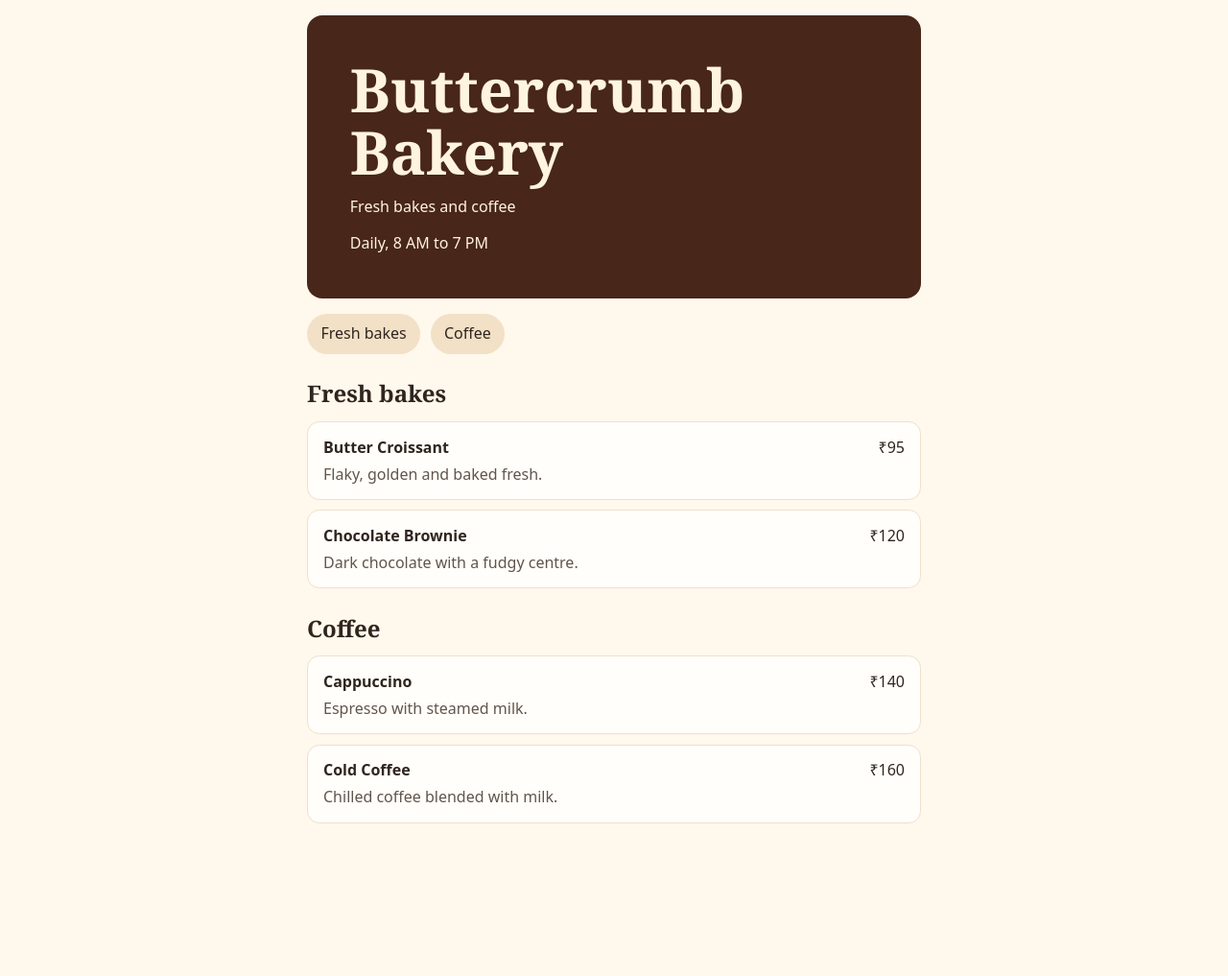
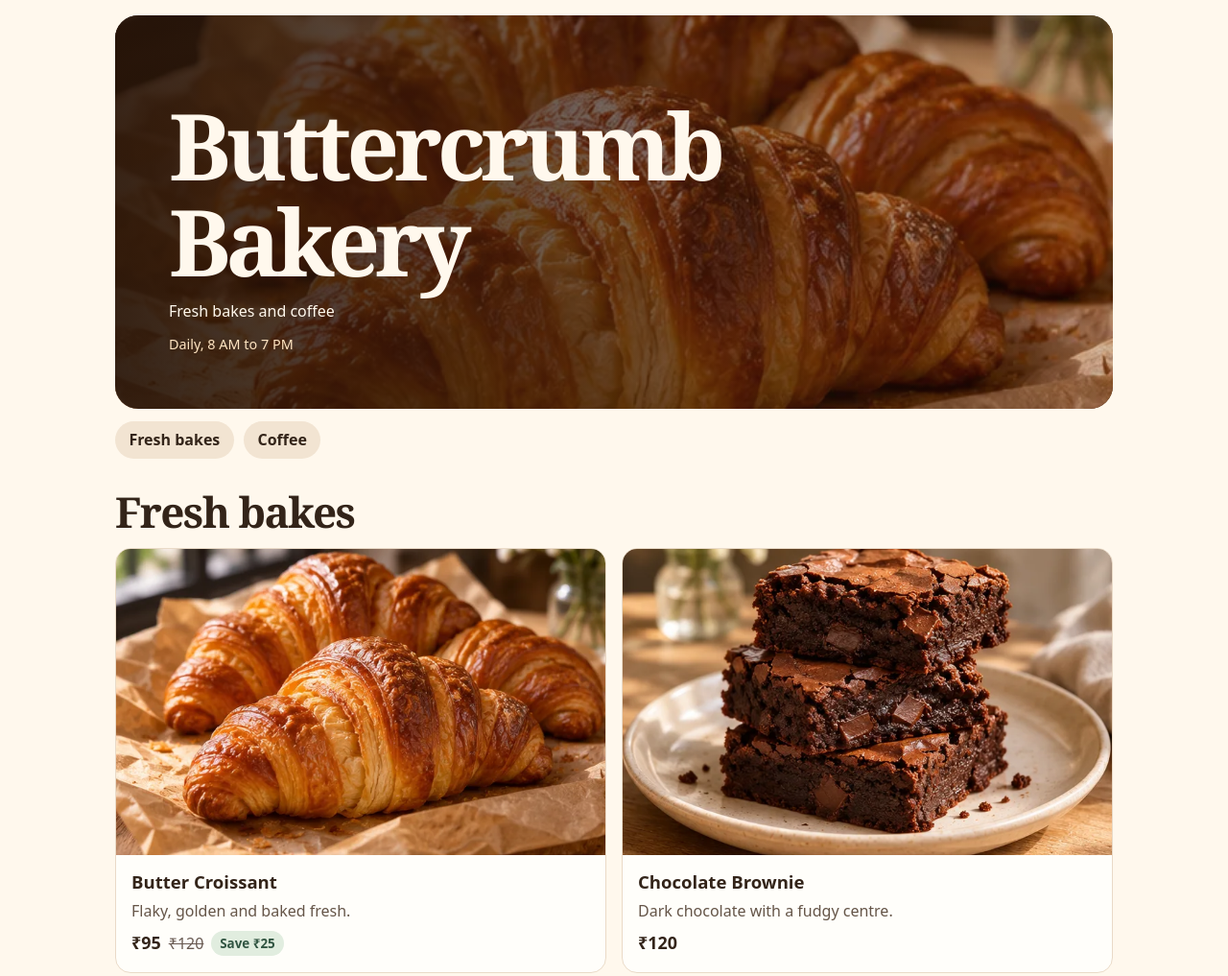
Before and after one commit to AshishKumarPrivate/buttercrumb-bakery-menu, a plain HTML site: page index.html in a window 1280 px wide. Shown: the top 1017 px of the page at 96% size. Before the commit the page ends 874 px from the top, so only its background shows below. Drawn offline with Linux system fonts and the light colour scheme.

Commit message:
Redesign bakery menu with food photography and offers

```diff
--- a/index.html
+++ b/index.html
@@ -4,42 +4,58 @@
 <meta charset="utf-8">
 <meta name="viewport" content="width=device-width, initial-scale=1">
 <meta name="robots" content="noindex">
+<meta name="theme-color" content="#fff8ed">
 <title>Buttercrumb Bakery Menu</title>
 <style>
-    * { box-sizing:border-box }
-    body { margin:0; background:#fff8ec; color:#30251e; font:16px/1.55 system-ui,sans-serif }
-    main { width:min(100%,42rem); margin:auto; padding:1rem }
-    header { background:#482619; color:#fff4df; border-radius:1rem; padding:clamp(1.2rem,6vw,2.8rem) }
-    h1,h2,p { margin:0 }
-    h1,h2 { font-family:Georgia,serif }
-    h1 { font-size:clamp(2.1rem,8vw,3.9rem); line-height:1.04 }
-    header p { margin-top:.8rem }
-    nav { display:flex; flex-wrap:wrap; gap:.65rem; margin:1rem 0 }
-    nav a { color:inherit; text-decoration:none; background:#f2e1c6; border-radius:3rem; padding:.55rem .9rem }
-    section { margin-top:1.4rem }
-    .dish { display:grid; grid-template-columns:1fr auto; gap:.2rem 1rem; margin-top:.65rem; background:#fffefa; border:1px solid #eee0ce; border-radius:.8rem; padding:.85rem 1rem }
-    .dish p { grid-column:1/-1; color:#62554c }
-    .price { white-space:nowrap; font-variant-numeric:tabular-nums }
+*{box-sizing:border-box}
+:root{color-scheme:light;--paper:#fff8ed;--ink:#332419;--brown:#48271b;--green:#315542;--border:#eadac7}
+body{margin:0;background:var(--paper);color:var(--ink);font:16px/1.55 system-ui,sans-serif}
+main{width:min(100% - 2rem,65rem);margin:auto;padding:1rem 0 3rem}
+header{position:relative;isolation:isolate;overflow:hidden;display:flex;align-items:end;min-height:clamp(250px,45vw,410px);padding:clamp(1.4rem,5vw,3.5rem);color:#fff8ed;background:var(--brown);border-radius:1.5rem}
+header img,header::after{position:absolute;inset:0;width:100%;height:100%;z-index:-1}
+header img{object-fit:cover;object-position:center 47%}
+header::after{content:"";background:linear-gradient(85deg,#261307ed 0%,#261307a8 46%,#26130726 100%)}
+h1,h2,h3,p{margin:0} h1,h2{font-family:Georgia,serif;line-height:1.04}
+h1{font-size:clamp(2.55rem,8.8vw,6rem);letter-spacing:-.055em;max-width:9ch;text-wrap:balance}
+header p{margin-top:.7rem} .hours{font-size:.9rem;color:#ffe5c2}
+nav{position:sticky;top:0;z-index:1;display:flex;gap:.65rem;padding:.8rem 0;background:var(--paper)}
+nav a{color:inherit;text-decoration:none;background:#f2e4d2;border-radius:4rem;padding:.46rem .9rem;font-weight:650}
+nav a:hover,nav a:focus-visible{background:var(--brown);color:#fff8ed}
+section{scroll-margin-top:4.4rem;margin-top:1.25rem}
+h2{font-size:clamp(1.8rem,4.5vw,2.75rem);margin-bottom:.9rem;letter-spacing:-.035em}
+.grid{display:grid;grid-template-columns:repeat(2,minmax(0,1fr));gap:1rem}
+.dish{overflow:hidden;border-radius:1rem;background:#fffefa;border:1px solid var(--border)}
+.photo{aspect-ratio:16/10;overflow:hidden;background:#ead5be}
+.photo img{display:block;width:100%;height:100%;object-fit:cover}
+.copy{padding:1rem;display:grid;gap:.45rem}
+h3{font-size:1.16rem;line-height:1.25}.copy p{color:#655548}
+.price{display:flex;gap:.5rem;align-items:center;flex-wrap:wrap;font-variant-numeric:tabular-nums}
+.price strong{font-size:1.12rem}.price del{color:#695a52}
+.deal{border-radius:1rem;background:#e1eddf;color:var(--green);padding:.16rem .55rem;font-size:.84rem;font-weight:750}
+@media(max-width:580px){.grid{grid-template-columns:1fr;gap:.8rem}.dish{display:grid;grid-template-columns:minmax(100px,35%) 1fr}.photo{height:100%;min-height:134px;aspect-ratio:auto}.copy{padding:.8rem}}
+@media(prefers-reduced-motion:no-preference){html{scroll-behavior:smooth}header>div,.dish{animation:enter .55s ease-out both}.dish:nth-child(2){animation-delay:.1s}.photo img{transition:transform .38s ease}.dish:hover img{transform:scale(1.06)}nav a{transition:background-color .2s,color .2s}}
+@keyframes enter{from{opacity:0;transform:translateY(10px)}to{opacity:1;transform:translateY(0)}}
 </style>
 </head>
 <body>
 <main>
 <header>
-      <h1>Buttercrumb Bakery</h1>
-      <p>Fresh bakes and coffee</p>
-      <p>Daily, 8 AM to 7 PM</p>
+<img src="images/croissant.webp" alt="" fetchpriority="high" width="720" height="480">
+<div><h1>Buttercrumb Bakery</h1><p>Fresh bakes and coffee</p><p class="hours">Daily, 8 AM to 7 PM</p></div>
 </header>
 <nav aria-label="Menu categories"><a href="#bakes">Fresh bakes</a><a href="#coffee">Coffee</a></nav>
 <section id="bakes" aria-labelledby="bakes-heading">
 <h2 id="bakes-heading">Fresh bakes</h2>
-      <article class="dish"><strong>Butter Croissant</strong><span class="price">₹95</span><p>Flaky, golden and baked fresh.</p></article>
-      <article class="dish"><strong>Chocolate Brownie</strong><span class="price">₹120</span><p>Dark chocolate with a fudgy centre.</p></article>
-    </section>
+<div class="grid">
+<article class="dish"><div class="photo"><img src="images/croissant.webp" alt="Golden butter croissants" width="720" height="480"></div><div class="copy"><h3>Butter Croissant</h3><p>Flaky, golden and baked fresh.</p><div class="price"><strong>₹95</strong><del aria-label="Originally 120 rupees">₹120</del><span class="deal">Save ₹25</span></div></div></article>
+<article class="dish"><div class="photo"><img src="images/brownie.webp" alt="Fudgy chocolate brownies" width="720" height="480" loading="lazy"></div><div class="copy"><h3>Chocolate Brownie</h3><p>Dark chocolate with a fudgy centre.</p><div class="price"><strong>₹120</strong></div></div></article>
+</div></section>
 <section id="coffee" aria-labelledby="coffee-heading">
 <h2 id="coffee-heading">Coffee</h2>
-      <article class="dish"><strong>Cappuccino</strong><span class="price">₹140</span><p>Espresso with steamed milk.</p></article>
-      <article class="dish"><strong>Cold Coffee</strong><span class="price">₹160</span><p>Chilled coffee blended with milk.</p></article>
-    </section>
+<div class="grid">
+<article class="dish"><div class="photo"><img src="images/cappuccino.webp" alt="Cappuccino with latte art" width="720" height="480" loading="lazy"></div><div class="copy"><h3>Cappuccino</h3><p>Espresso with steamed milk.</p><div class="price"><strong>₹140</strong></div></div></article>
+<article class="dish"><div class="photo"><img src="images/cold-coffee.webp" alt="Iced coffee in a clear glass" width="720" height="480" loading="lazy"></div><div class="copy"><h3>Cold Coffee</h3><p>Chilled coffee blended with milk.</p><div class="price"><strong>₹160</strong><del aria-label="Originally 190 rupees">₹190</del><span class="deal">Save ₹30</span></div></div></article>
+</div></section>
 </main>
 </body>
 </html>
```
Also changed, not shown: images/brownie.webp (added), images/cappuccino.webp (added), images/cold-coffee.webp (added), images/croissant.webp (added). Lines whose indentation alone changed are shown as unchanged.
